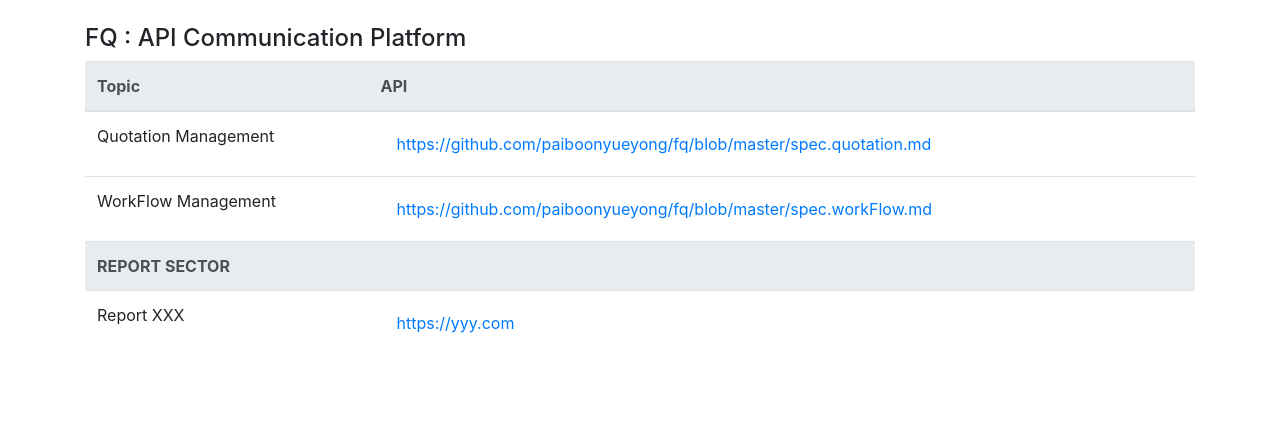
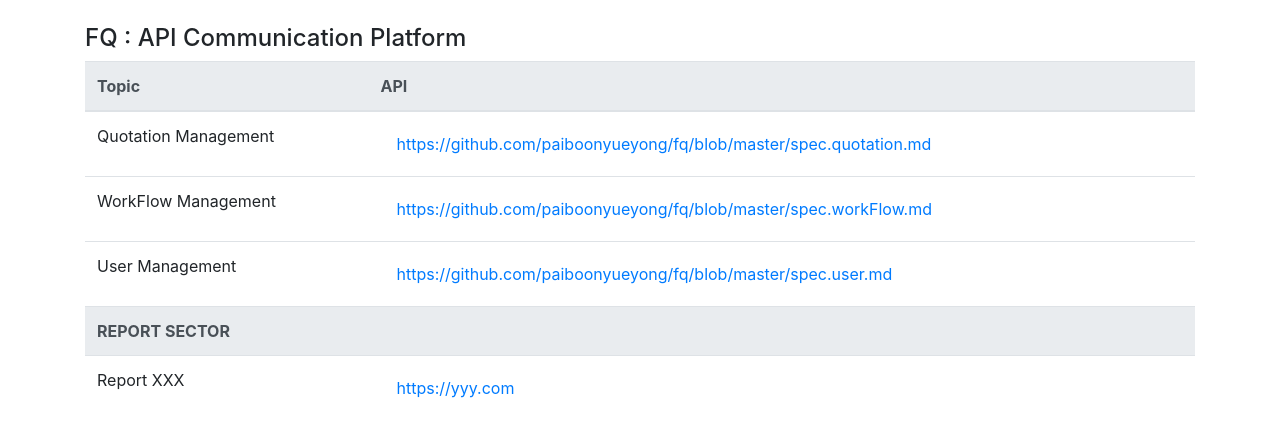
Before and after one commit to paiboonyueyong/fq, a plain HTML site: page index.html in a window 1280 px wide. Drawn offline with nearby package versions, Linux system fonts and the light colour scheme.

Commit message:
kelly update

```diff
--- a/index.html
+++ b/index.html
@@ -49,6 +49,18 @@
                         </div>
                     </td>
                 </tr>
+                <tr>
+                    <td>User Management</td>
+                    <td>
+                        <div class="row">
+                            <div class="col-sm-12">
+                                <a class="nav-link " href="https://github.com/paiboonyueyong/fq/blob/master/spec.user.md">
+                                    https://github.com/paiboonyueyong/fq/blob/master/spec.user.md
+                                </a>
+                            </div>
+                        </div>
+                    </td>
+                </tr>
 
                 <tr class="thead-light">
                     <th colspan="2">REPORT SECTOR</th>
```
Also changed, not shown: 1 other file.
